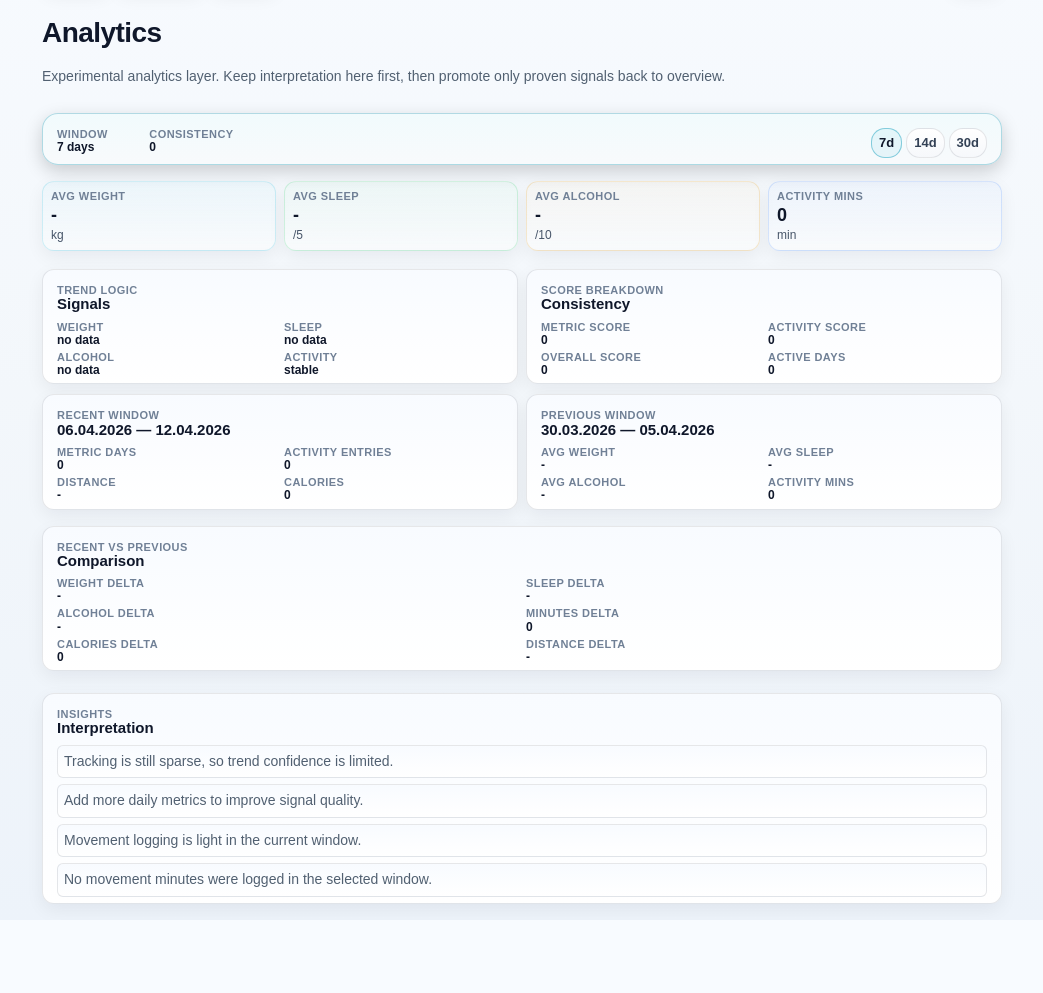
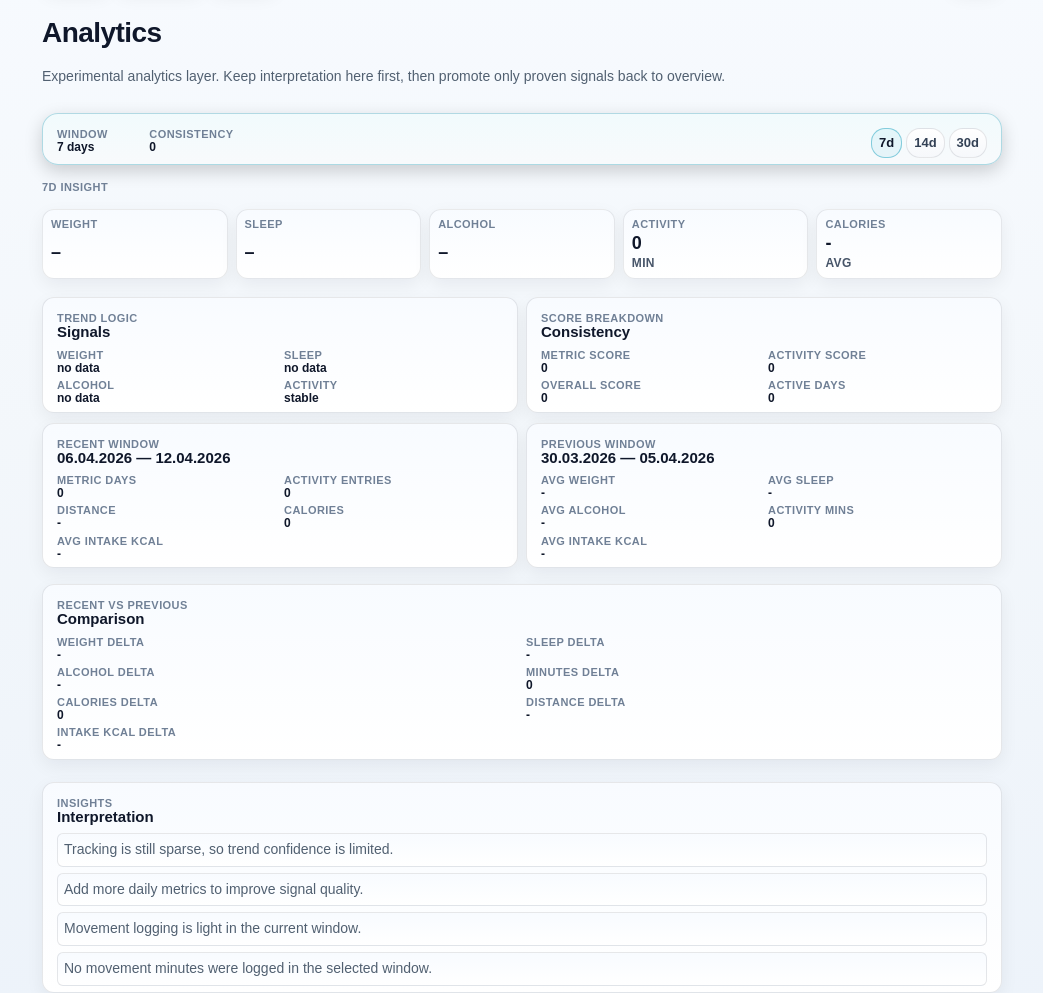
Before and after one commit to MartinParf/lyfeapp, a Django app: page /bio/analytics/ in a window 1280 px wide. Shown: the part 179-1172 px from the top of the page, without its empty margins (118-1161 px from the left). Before the commit the page ends 1099 px from the top, so only its background shows below. Run offline with Django 5.2, Linux system fonts and the light colour scheme; the visitor is signed in with stand-in values (Sample User, id 1); data that the repository does not hold is empty; some libraries are stand-ins or nearby versions.

Commit message:
Add kcal to compact bio insight strip

```diff
--- a/bio/services/analytics.py
+++ b/bio/services/analytics.py
@@ -82,6 +82,16 @@ def _activity_signal(label: str) -> str:
     if label == "stable":
         return "stable"
     return "no data"
+
+
+def _signal_symbol(signal: str) -> str:
+    if signal in {"increasing", "improving"}:
+        return "↑"
+    if signal in {"decreasing", "worsening"}:
+        return "↓"
+    if signal == "stable":
+        return "•"
+    return "–"
 
 
 def _consistency_breakdown(metric_days: int, active_days: int, period_days: int) -> dict[str, int]:
@@ -201,10 +211,18 @@ def build_bio_analytics(*, user: User, period_days: int = 7) -> dict[str, Any]:
     avg_weight = _round_or_none(recent_metrics.aggregate(value=Avg("weight_kg"))["value"])
     avg_sleep = _round_or_none(recent_metrics.aggregate(value=Avg("sleep_quality"))["value"], 1)
     avg_alcohol = _round_or_none(recent_metrics.aggregate(value=Avg("alcohol_units"))["value"], 1)
+    avg_calories_actual = _round_or_none(
+        recent_metrics.exclude(calories_actual__isnull=True).aggregate(value=Avg("calories_actual"))["value"],
+        0,
+    )
 
     prev_avg_weight = _round_or_none(previous_metrics.aggregate(value=Avg("weight_kg"))["value"])
     prev_avg_sleep = _round_or_none(previous_metrics.aggregate(value=Avg("sleep_quality"))["value"], 1)
     prev_avg_alcohol = _round_or_none(previous_metrics.aggregate(value=Avg("alcohol_units"))["value"], 1)
+    prev_avg_calories_actual = _round_or_none(
+        previous_metrics.exclude(calories_actual__isnull=True).aggregate(value=Avg("calories_actual"))["value"],
+        0,
+    )
 
     total_activity_minutes = recent_activities.aggregate(value=Sum("duration_minutes"))["value"] or 0
     total_activity_calories = recent_activities.aggregate(value=Sum("calories_burned_est"))["value"] or 0
@@ -220,6 +238,11 @@ def build_bio_analytics(*, user: User, period_days: int = 7) -> dict[str, Any]:
     activity_trend_raw = _trend_label(float(total_activity_minutes), float(prev_total_activity_minutes), tolerance=20.0)
 
     consistency = _consistency_breakdown(metric_days, active_days, period_days)
+
+    weight_signal = _weight_signal(weight_trend_raw)
+    sleep_signal = _sleep_signal(sleep_trend_raw)
+    alcohol_signal = _alcohol_signal(alcohol_trend_raw)
+    activity_signal = _activity_signal(activity_trend_raw)
 
     insights = _build_insights(
         metric_days=metric_days,
@@ -250,6 +273,7 @@ def build_bio_analytics(*, user: User, period_days: int = 7) -> dict[str, Any]:
             "avg_weight": avg_weight,
             "avg_sleep": avg_sleep,
             "avg_alcohol": avg_alcohol,
+            "avg_calories_actual": avg_calories_actual,
             "total_activity_minutes": total_activity_minutes,
             "total_activity_calories": total_activity_calories,
             "total_distance": total_distance,
@@ -258,6 +282,7 @@ def build_bio_analytics(*, user: User, period_days: int = 7) -> dict[str, Any]:
             "avg_weight": prev_avg_weight,
             "avg_sleep": prev_avg_sleep,
             "avg_alcohol": prev_avg_alcohol,
+            "avg_calories_actual": prev_avg_calories_actual,
             "total_activity_minutes": prev_total_activity_minutes,
             "total_activity_calories": prev_total_activity_calories,
             "total_distance": prev_total_distance,
@@ -266,15 +291,21 @@ def build_bio_analytics(*, user: User, period_days: int = 7) -> dict[str, Any]:
             "avg_weight": _safe_delta(avg_weight, prev_avg_weight, 2),
             "avg_sleep": _safe_delta(avg_sleep, prev_avg_sleep, 1),
             "avg_alcohol": _safe_delta(avg_alcohol, prev_avg_alcohol, 1),
+            "avg_calories_actual": _safe_delta(avg_calories_actual, prev_avg_calories_actual, 0),
             "activity_minutes": _safe_delta(float(total_activity_minutes), float(prev_total_activity_minutes), 0),
             "activity_calories": _safe_delta(float(total_activity_calories), float(prev_total_activity_calories), 0),
             "distance": _safe_delta(total_distance, prev_total_distance, 2),
         },
         "trends": {
-            "weight": _weight_signal(weight_trend_raw),
-            "sleep": _sleep_signal(sleep_trend_raw),
-            "alcohol": _alcohol_signal(alcohol_trend_raw),
-            "activity": _activity_signal(activity_trend_raw),
+            "weight": weight_signal,
+            "sleep": sleep_signal,
+            "alcohol": alcohol_signal,
+            "activity": activity_signal,
+        },
+        "signal_symbols": {
+            "weight": _signal_symbol(weight_signal),
+            "sleep": _signal_symbol(sleep_signal),
+            "alcohol": _signal_symbol(alcohol_signal),
         },
         "consistency": consistency,
         "insights": insights,
--- a/core/static/core/css/app.css
+++ b/core/static/core/css/app.css
@@ -2051,3 +2051,13 @@ input[type="button"] {
 :root[data-theme="dark"] .primary-button {
     color: #f8fbff;
 }
+/* 10.2b / 5-column compact insight strip */
+.overview-tiles-strip-5 {
+    grid-template-columns: repeat(5, minmax(0, 1fr));
+}
+@media (max-width: 768px) {
+    .overview-tiles-strip-5 {
+        grid-template-columns: repeat(5, minmax(0, 1fr));
+        gap: 4px;
+    }
+}
--- a/templates/bio/analytics.html
+++ b/templates/bio/analytics.html
@@ -35,47 +35,55 @@
     </div>
 </div>
 
-<div class="summary-tiles">
-    <div class="stat-tile summary-tile summary-tile-weight">
-        <div class="stat-label">Avg weight</div>
+<div class="section-kicker" style="margin-bottom: 6px;">{{ analytics.period_days }}D insight</div>
+
+<div class="overview-tiles overview-tiles-strip overview-tiles-strip-5" style="margin-bottom: 8px;">
+    <div class="stat-tile stat-tile-quiet stat-tile-mini">
+        <div class="stat-label">
+            <span class="stat-label-full">Weight</span>
+            <span class="stat-label-short">WGT</span>
+        </div>
+        <div class="stat-value">{{ analytics.signal_symbols.weight }}</div>
+    </div>
+
+    <div class="stat-tile stat-tile-quiet stat-tile-mini">
+        <div class="stat-label">
+            <span class="stat-label-full">Sleep</span>
+            <span class="stat-label-short">SLP</span>
+        </div>
+        <div class="stat-value">{{ analytics.signal_symbols.sleep }}</div>
+    </div>
+
+    <div class="stat-tile stat-tile-quiet stat-tile-mini">
+        <div class="stat-label">
+            <span class="stat-label-full">Alcohol</span>
+            <span class="stat-label-short">ALC</span>
+        </div>
+        <div class="stat-value">{{ analytics.signal_symbols.alcohol }}</div>
+    </div>
+
+    <div class="stat-tile stat-tile-quiet stat-tile-mini">
+        <div class="stat-label">
+            <span class="stat-label-full">Activity</span>
+            <span class="stat-label-short">ACT</span>
+        </div>
+        <div class="stat-value">{{ analytics.summary.total_activity_minutes }}</div>
+        <div class="stat-subvalue stat-subvalue-compact">min</div>
+    </div>
+
+    <div class="stat-tile stat-tile-quiet stat-tile-mini">
+        <div class="stat-label">
+            <span class="stat-label-full">Calories</span>
+            <span class="stat-label-short">KCAL</span>
+        </div>
         <div class="stat-value">
-            {% if analytics.summary.avg_weight is not None %}
-                {{ analytics.summary.avg_weight|floatformat:2 }}
+            {% if analytics.summary.avg_calories_actual is not None %}
+                {{ analytics.summary.avg_calories_actual|floatformat:0 }}
             {% else %}
                 -
             {% endif %}
         </div>
-        <div class="stat-subvalue">kg</div>
-    </div>
-
-    <div class="stat-tile summary-tile summary-tile-sleep">
-        <div class="stat-label">Avg sleep</div>
-        <div class="stat-value">
-            {% if analytics.summary.avg_sleep is not None %}
-                {{ analytics.summary.avg_sleep|floatformat:1 }}
-            {% else %}
-                -
-            {% endif %}
-        </div>
-        <div class="stat-subvalue">/5</div>
-    </div>
-
-    <div class="stat-tile summary-tile summary-tile-alcohol">
-        <div class="stat-label">Avg alcohol</div>
-        <div class="stat-value">
-            {% if analytics.summary.avg_alcohol is not None %}
-                {{ analytics.summary.avg_alcohol|floatformat:1 }}
-            {% else %}
-                -
-            {% endif %}
-        </div>
-        <div class="stat-subvalue">/10</div>
-    </div>
-
-    <div class="stat-tile summary-tile summary-tile-trend">
-        <div class="stat-label">Activity mins</div>
-        <div class="stat-value">{{ analytics.summary.total_activity_minutes }}</div>
-        <div class="stat-subvalue">min</div>
+        <div class="stat-subvalue stat-subvalue-compact">avg</div>
     </div>
 </div>
 
@@ -159,6 +167,19 @@
                 <div class="meta-item-label">Calories</div>
                 <div class="meta-item-value">{{ analytics.summary.total_activity_calories }}</div>
             </div>
+
+            <div>
+                <div class="meta-item-label">Avg intake kcal</div>
+                <div class="meta-item-value">
+                    {% if analytics.summary.avg_calories_actual is not None %}
+                        {{ analytics.summary.avg_calories_actual|floatformat:0 }}
+                    {% else %}
+                        -
+                    {% endif %}
+                </div>
+            </div>
+
+
         </div>
     </div>
 
@@ -203,6 +224,19 @@
                 <div class="meta-item-label">Activity mins</div>
                 <div class="meta-item-value">{{ analytics.previous_summary.total_activity_minutes }}</div>
             </div>
+
+            <div>
+                <div class="meta-item-label">Avg intake kcal</div>
+                <div class="meta-item-value">
+                    {% if analytics.previous_summary.avg_calories_actual is not None %}
+                        {{ analytics.previous_summary.avg_calories_actual|floatformat:0 }}
+                    {% else %}
+                        -
+                    {% endif %}
+                </div>
+            </div>
+
+
         </div>
     </div>
 </div>
@@ -272,6 +306,19 @@
                 {% endif %}
             </div>
         </div>
+
+        <div>
+            <div class="meta-item-label">Intake kcal delta</div>
+            <div class="meta-item-value">
+                {% if analytics.deltas.avg_calories_actual is not None %}
+                    {{ analytics.deltas.avg_calories_actual|floatformat:0 }}
+                {% else %}
+                    -
+                {% endif %}
+            </div>
+        </div>
+
+
     </div>
 </div>
 
```
Also changed, not shown: templates/bio/overview.html (+21 -10 lines).
